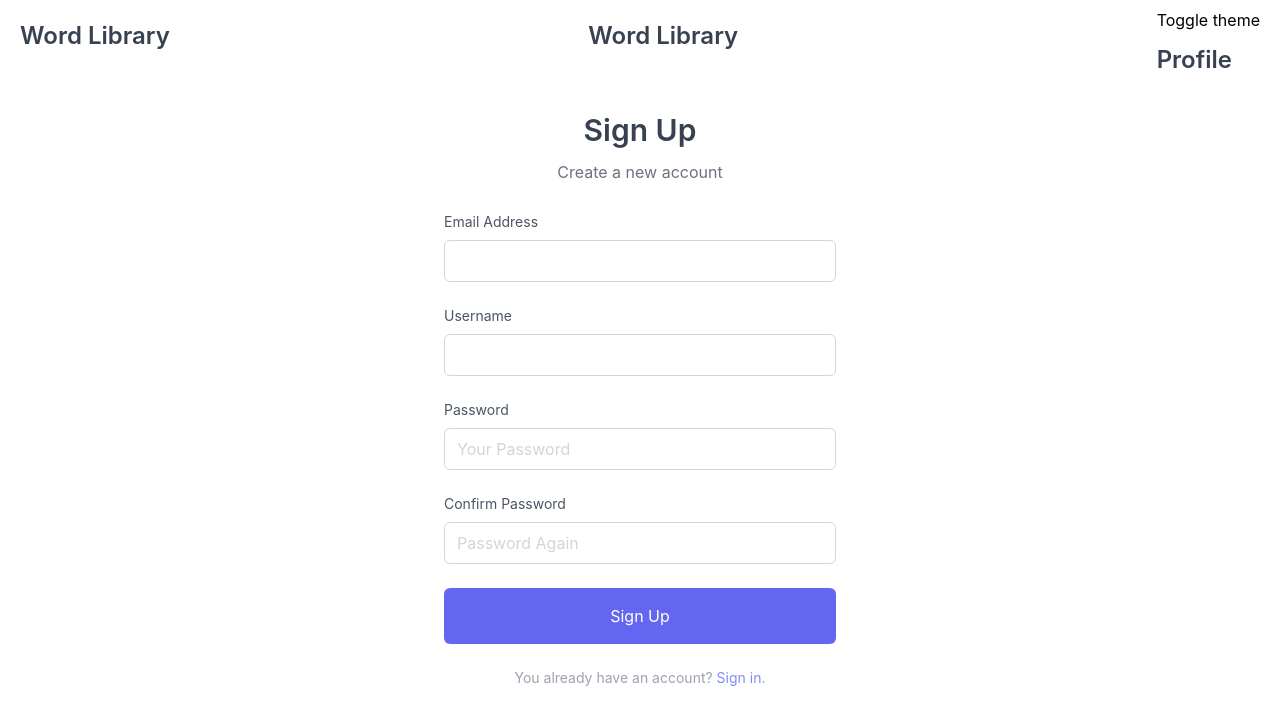
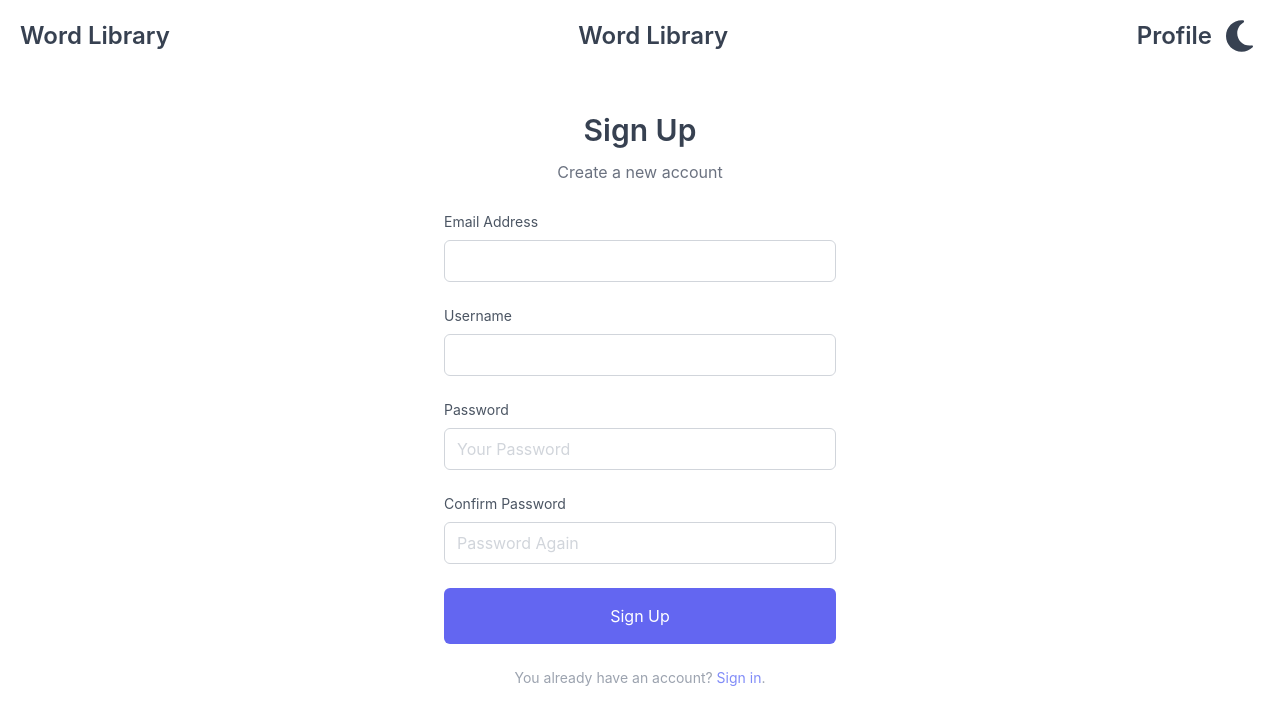
Before and after one commit to alperenkonuk/word-library-frontend, a React (Create React App) app: page / in a window 1280 px wide. Shown: the top 724 px of the page. Built offline with nearby package versions, Linux system fonts and the light colour scheme; no server answers.

Commit message:
added custom theme button

```diff
--- a/package.json
+++ b/package.json
@@ -3,6 +3,10 @@
   "version": "0.1.0",
   "private": true,
   "dependencies": {
+    "@fortawesome/fontawesome-svg-core": "^6.7.2",
+    "@fortawesome/free-regular-svg-icons": "^6.7.2",
+    "@fortawesome/free-solid-svg-icons": "^6.7.2",
+    "@fortawesome/react-fontawesome": "^0.2.2",
     "cra-template": "1.2.0",
     "react": "^19.0.0",
     "react-dom": "^19.0.0",
--- a/src/App.js
+++ b/src/App.js
@@ -17,7 +17,7 @@ function App() {
   }, []);
 
   const toggleTheme = () => {
-    darkModeHandler(theme,setTheme)
+    darkModeHandler(theme,setTheme);
   }
 
   return (
--- a/src/components/NavBar.js
+++ b/src/components/NavBar.js
@@ -1,9 +1,10 @@
-import React, {useContext, useEffect, useState} from 'react';
-import {darkModeHandler} from "../utils/darkModeHandler";
+import React, {useContext} from 'react';
+import {FontAwesomeIcon} from '@fortawesome/react-fontawesome'
+import {faMoon, faSun} from '@fortawesome/free-solid-svg-icons';
 import {ThemeContext} from "../App";
 
 const Navbar = () => {
-  const {theme,toggleTheme} = useContext(ThemeContext);
+  const {theme, toggleTheme} = useContext(ThemeContext);
 
   return (
     <nav
@@ -14,13 +15,16 @@ const Navbar = () => {
       <div>
         <h1 className="my-3 text-2xl font-semibold text-gray-700 dark:text-gray-200">Word Library</h1>
       </div>
-      <div>
+      <div className={`flex flex-row justify-center items-center space-x-2`}>
+        <h1 className="my-3 text-2xl font-semibold text-gray-700 dark:text-gray-200">Profile</h1>
         <div>
-          <button onClick={() => {
-            toggleTheme();
-          }}>Toggle theme</button>
+          <button className={`min-w-10 text-2xl font-semibold text-gray-700 dark:text-gray-200`}
+                  onClick={() => {
+                    toggleTheme()
+                  }}>
+            {theme === "" ? <FontAwesomeIcon icon={faMoon} size="xl"/> : <FontAwesomeIcon icon={faSun} size="xl"/>}
+          </button>
         </div>
-        <h1 className="my-3 text-2xl font-semibold text-gray-700 dark:text-gray-200">Profile</h1>
       </div>
     </nav>
   );
```
Also changed, not shown: 1 other file (tests, documents, lock files or other folders).
